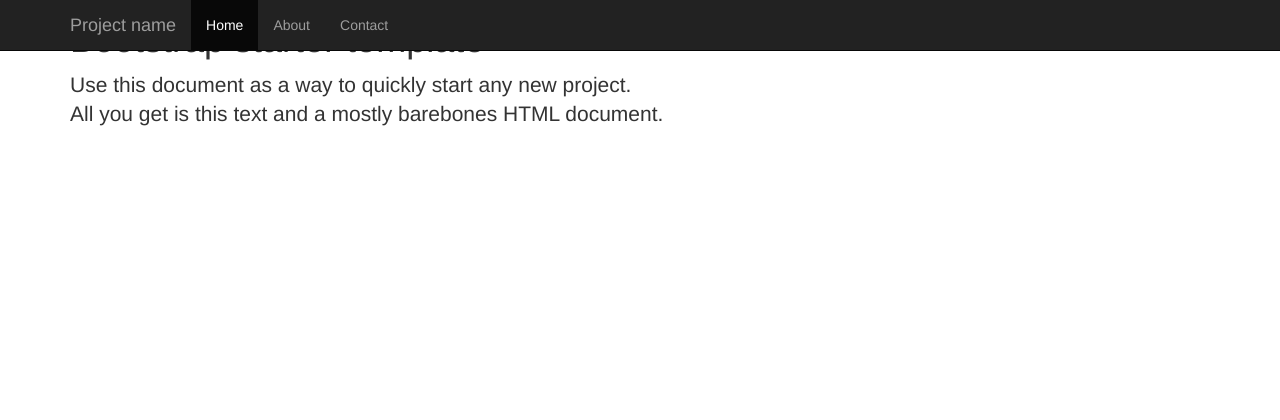
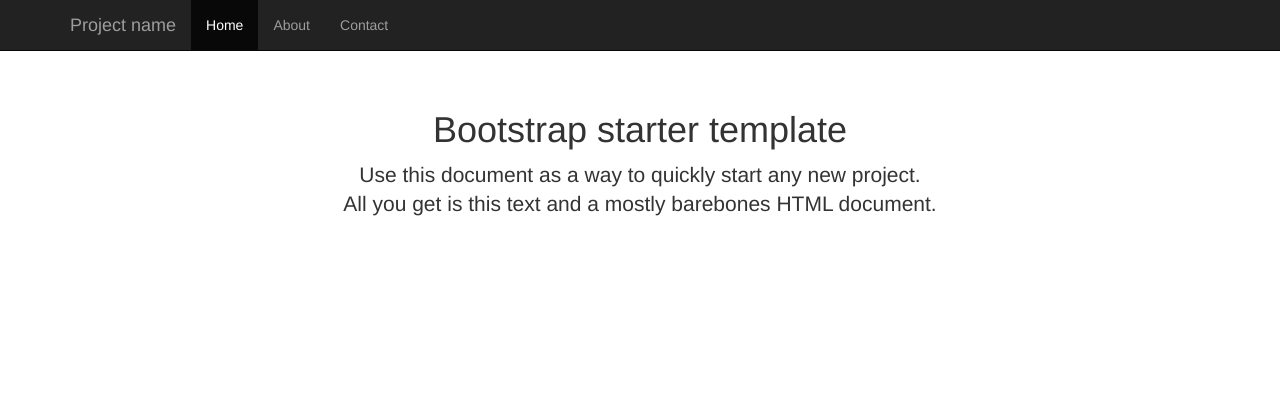
Before and after one commit to Daiver/pypoll, a Python web app: template peewee/examples/blog/templates/edit.html in a window 1280 px wide. Shown: the top 420 px of the page. Run offline with Jinja, Linux system fonts and the light colour scheme; the template is opened without the code that fills it, so the values that code supplies are empty; some libraries are stand-ins or nearby versions.

Commit message:
css changes

```diff
--- a/templates/base.html
+++ b/templates/base.html
@@ -13,6 +13,15 @@
 
     <!-- Bootstrap core CSS -->
     <link href="https://maxcdn.bootstrapcdn.com/bootstrap/3.3.4/css/bootstrap.min.css" rel="stylesheet"/>
+    <style>
+body {
+  padding-top: 50px;
+}
+.starter-template {
+  padding: 40px 15px;
+  text-align: center;
+}
+    </style>
     <!--<link href="../../dist/css/bootstrap.min.css" rel="stylesheet">-->
 
     <!-- Custom styles for this template -->
```
